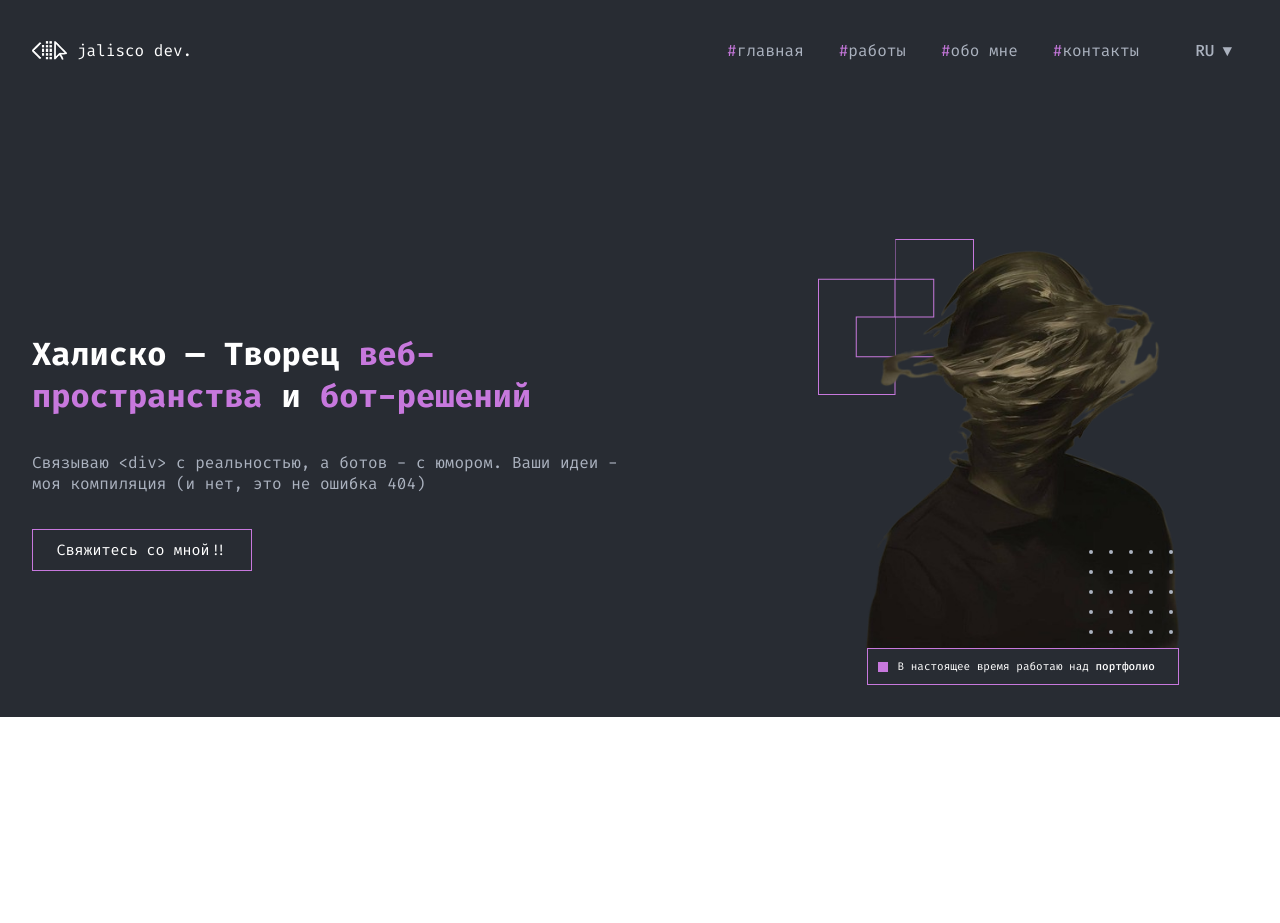
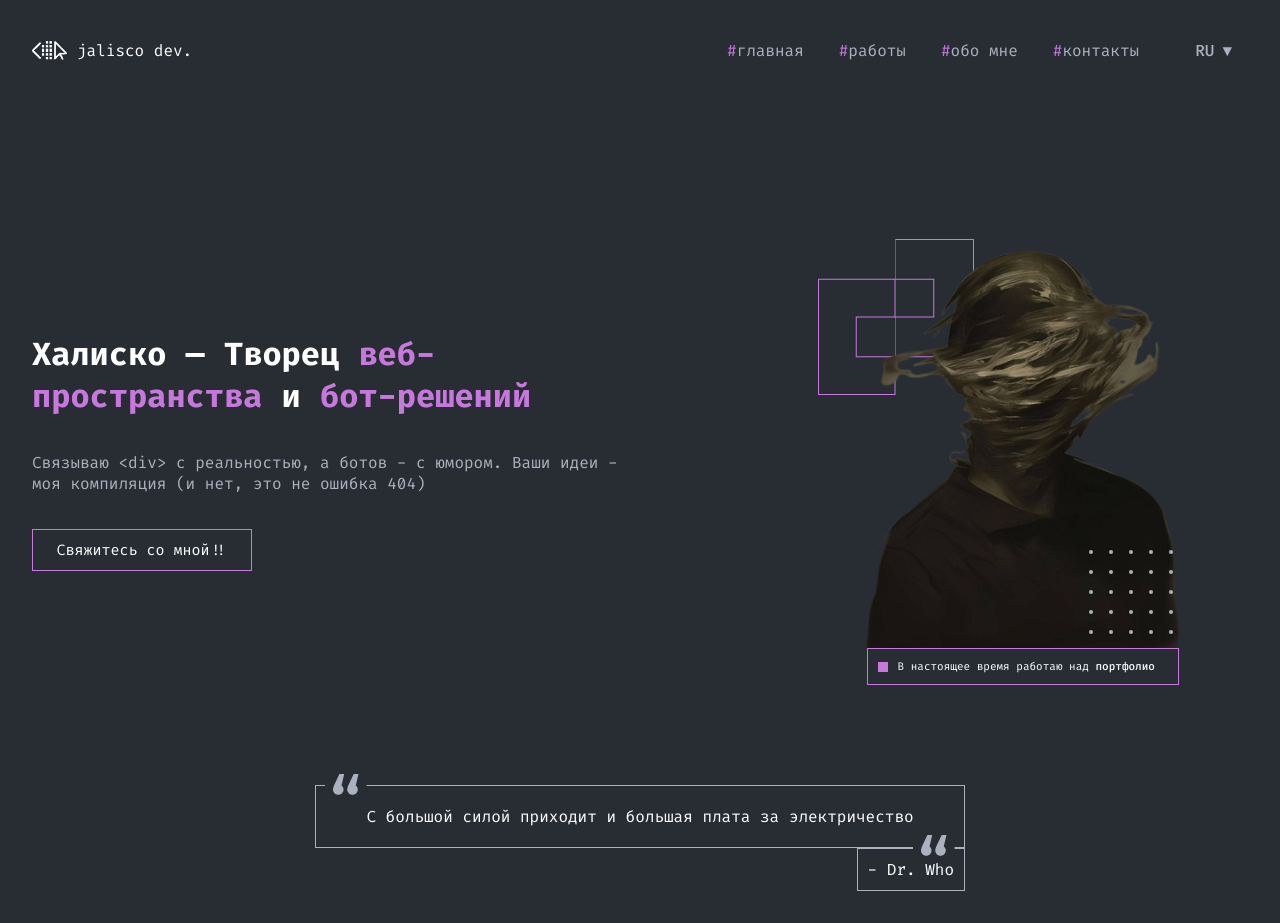
Before and after one commit to jalisco2213/portfolio-cv, a Vue app: page / in a window 1280 px wide. Before the commit the page ends 800 px from the top, so only its background shows below. Built offline with nearby package versions, Linux system fonts and the light colour scheme.

Commit message:
update hero section

```diff
--- a/src/components/Hero.vue
+++ b/src/components/Hero.vue
@@ -6,6 +6,7 @@ const languageStore = useLanguageStore()
 
 <template>
   <div class="hero-main">
+    <div class="hero-info">
       <div class="hero-left">
         <h1 v-html="languageStore.t('hero.title')"></h1>
         <p style="color: var(--secondary-text-color)">{{ languageStore.t('hero.subtitle') }}</p>
@@ -27,12 +28,29 @@ const languageStore = useLanguageStore()
         </div>
       </div>
     </div>
+
+    <div class="hero-quote">
+      <div class="hero-quote_top">
+        <img src="/background/quote.svg" alt="">
+        <img src="/background/quote.svg" alt="">
+        {{ languageStore.t("hero.quote") }}
+      </div>
+
+      <div class="hero-quote_bottom">
+        - Dr. Who
+      </div>
+    </div>
+  </div>
 </template>
 
 <style lang="scss" scoped>
 .hero-main {
   user-select: none;
+}
+
+.hero-info {
   display: flex;
+  margin-bottom: 100px;
   align-items: center;
   justify-content: space-between;
 }
@@ -93,4 +111,35 @@ const languageStore = useLanguageStore()
     }
   }
 }
+
+.hero-quote {
+  position: relative;
+  width: 650px;
+  text-align: center;
+  margin: 0 auto;
+
+  &_top {
+    padding: 20px;
+    border: 1px solid var(--line-color);
+  }
+
+  &_bottom {
+    display: flex;
+    float: right;
+    padding: 10px;
+    border: 1px solid var(--line-color);
+  }
+
+  img:first-child {
+    position: absolute;
+    top: -15px;
+    left: 10px;
+  }
+
+  img:last-child {
+    position: absolute;
+    bottom: -12px;
+    right: 10px;
+  }
+}
 </style>
--- a/src/locales/en.json
+++ b/src/locales/en.json
@@ -9,6 +9,7 @@
     "title": "Jalisco - Creator of <span style='color: var(--third-text-color)'>web space</span> and <span style='color: var(--third-text-color)'>bot solutions</span>",
     "subtitle": "I connect <div> with reality and bots with humor. Your ideas are my compilation (and no, it's not a 404 error)",
     "button": "Contact me!!",
-    "text": "Currently working on <span style='color: var(--primary-text-color); font-weight: 500'>Portfolio</span>"
+    "text": "Currently working on <span style='color: var(--primary-text-color); font-weight: 500'>Portfolio</span>",
+    "quote": "With great power comes great electricity bill"
   }
 }
--- a/src/locales/ru.json
+++ b/src/locales/ru.json
@@ -9,6 +9,7 @@
     "title": "Халиско — Творец <span style='color: var(--third-text-color)'>веб-пространства</span> и <span style='color: var(--third-text-color)'>бот-решений</span>",
     "subtitle": "Связываю <div> с реальностью, а ботов - с юмором. Ваши идеи - моя компиляция (и нет, это не ошибка 404)",
     "button": "Свяжитесь со мной!!",
-    "text": "В настоящее время работаю над <span style='color: var(--primary-text-color); font-weight: 500'>портфолио</span>"
+    "text": "В настоящее время работаю над <span style='color: var(--primary-text-color); font-weight: 500'>портфолио</span>",
+    "quote": "С большой силой приходит и большая плата за электричество"
   }
 }
--- a/src/locales/ua.json
+++ b/src/locales/ua.json
@@ -9,6 +9,7 @@
     "title": "Халіско - Творець <span style='color: var(--third-text-color)'>веб-простору</span> та <span style='color: var(--third-text-color)'>бот-рішень</span>",
     "subtitle": "Зв’язую <div> з реальністю, а ботів – з гумором. Ваші ідеї – моя компіляція (і ні, це не помилка 404)",
     "button": "Зв'яжіться зі мною!!",
-    "text": "Наразі працюємо над <span style='color: var(--primary-text-color); font-weight: 500'>портфоліо</span>"
+    "text": "Наразі працюємо над <span style='color: var(--primary-text-color); font-weight: 500'>портфоліо</span>",
+    "quote": "З великою потужністю приходять великі рахунки за електроенергію"
   }
 }
```
Also changed, not shown: public/background/quote.svg (added). Lines whose indentation alone changed are shown as unchanged.
